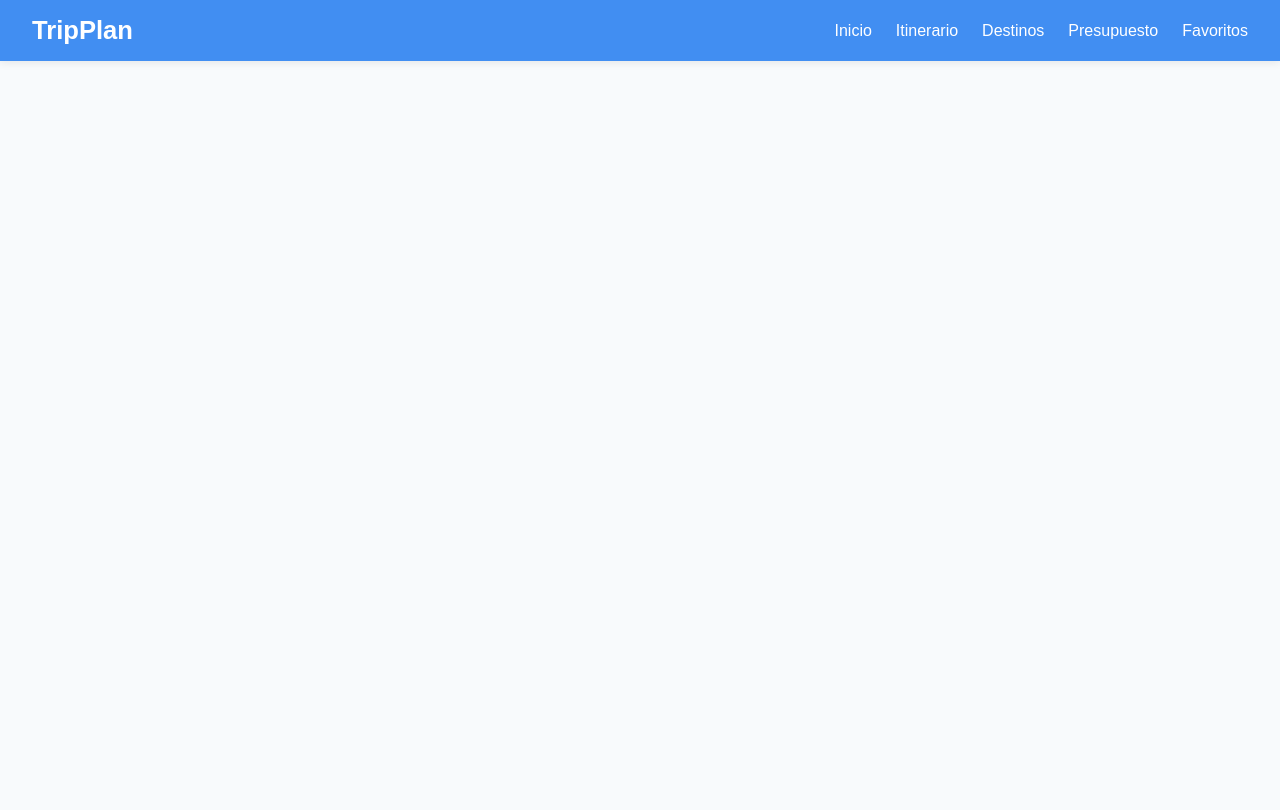
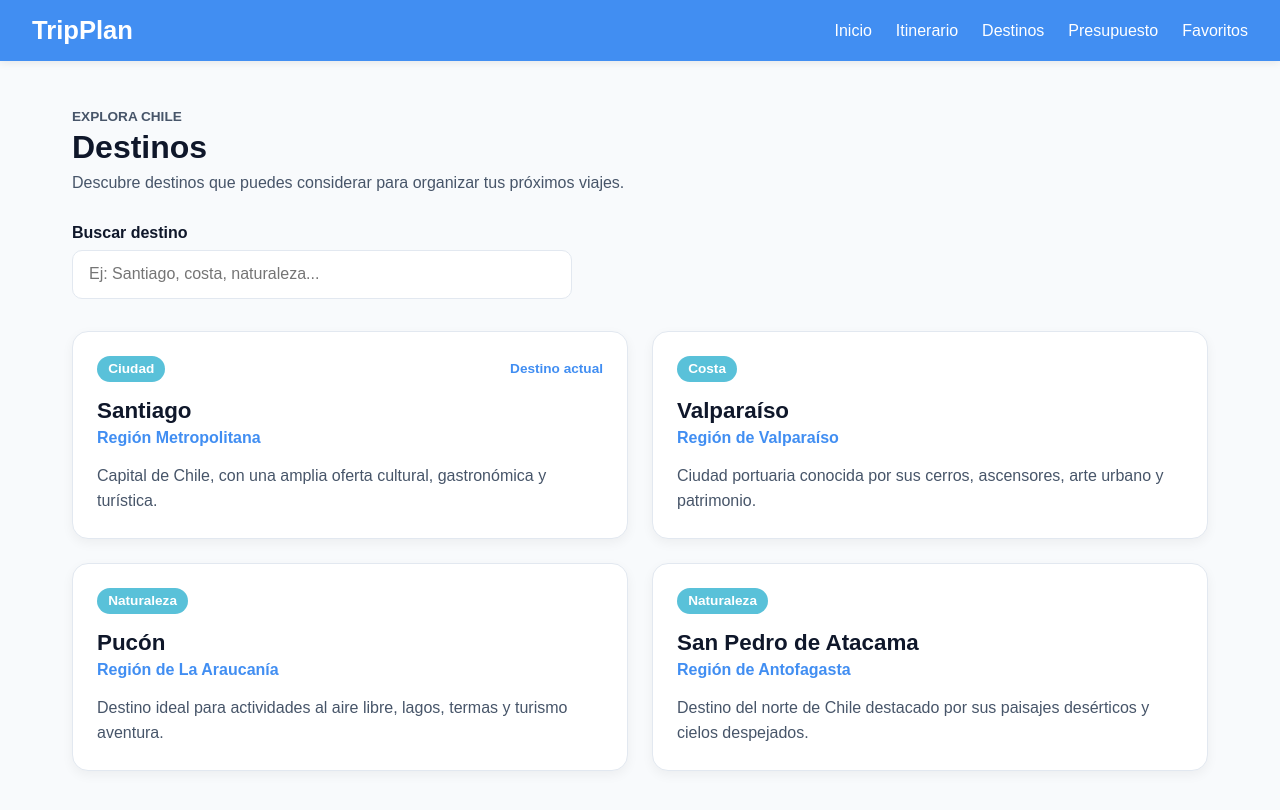
Before and after one commit to marycodder/viajes, a React (Vite) app: page /destinos in a window 1280 px wide. Shown: the top 810 px of the page. Built offline with nearby package versions, Linux system fonts and the light colour scheme.

Commit message:
Se añadió página de destinos y búsqueda

```diff
--- a/src/App.jsx
+++ b/src/App.jsx
@@ -6,6 +6,7 @@ import Navbar from './components/Navbar';
 import Dashboard from './pages/Dashboard';
 import Itinerario from './pages/Itinerario';
 import Favoritos from './pages/Favoritos';
+import Destinos from './pages/Destinos';
 
 import { actividades as actividadesIniciales } from './data/actividades';
 
@@ -71,6 +72,11 @@ function App() {
         />
 
         <Route
+          path="/destinos"
+          element={<Destinos />}
+        />
+
+        <Route
           path="/favoritos"
           element={
             <Favoritos
--- a/src/components/Navbar.jsx
+++ b/src/components/Navbar.jsx
@@ -25,7 +25,7 @@ function Navbar() {
       <div className={`navbar-links ${menuAbierto ? 'active' : ''}`}>
         <Link to="/">Inicio</Link>
         <Link to="/itinerario">Itinerario</Link>
-        <a href="#">Destinos</a>
+        <Link to="/destinos">Destinos</Link>
         <a href="#">Presupuesto</a>
         <Link to="/favoritos">Favoritos</Link>
       </div>
--- /dev/null
+++ b/src/data/destinos.js
@@ -0,0 +1,38 @@
+export const destinos = [
+  {
+    id: 1,
+    nombre: 'Santiago',
+    region: 'Región Metropolitana',
+    tipo: 'Ciudad',
+    descripcion:
+      'Capital de Chile, con una amplia oferta cultural, gastronómica y turística.',
+    destacado: true,
+  },
+  {
+    id: 2,
+    nombre: 'Valparaíso',
+    region: 'Región de Valparaíso',
+    tipo: 'Costa',
+    descripcion:
+      'Ciudad portuaria conocida por sus cerros, ascensores, arte urbano y patrimonio.',
+    destacado: false,
+  },
+  {
+    id: 3,
+    nombre: 'Pucón',
+    region: 'Región de La Araucanía',
+    tipo: 'Naturaleza',
+    descripcion:
+      'Destino ideal para actividades al aire libre, lagos, termas y turismo aventura.',
+    destacado: false,
+  },
+  {
+    id: 4,
+    nombre: 'San Pedro de Atacama',
+    region: 'Región de Antofagasta',
+    tipo: 'Naturaleza',
+    descripcion:
+      'Destino del norte de Chile destacado por sus paisajes desérticos y cielos despejados.',
+    destacado: false,
+  },
+];
--- /dev/null
+++ b/src/pages/Destinos.jsx
@@ -0,0 +1,81 @@
+import { useState } from 'react';
+import { destinos } from '../data/destinos';
+
+function Destinos() {
+  const [busqueda, setBusqueda] = useState('');
+
+  const destinosFiltrados = destinos.filter((destino) => {
+    const texto = busqueda.toLowerCase();
+
+    return (
+      destino.nombre.toLowerCase().includes(texto) ||
+      destino.region.toLowerCase().includes(texto) ||
+      destino.tipo.toLowerCase().includes(texto)
+    );
+  });
+
+  return (
+    <main className="destinations-page">
+      <section className="destinations-header">
+        <p className="section-label">Explora Chile</p>
+
+        <h2>Destinos</h2>
+
+        <p>
+          Descubre destinos que puedes considerar para organizar tus próximos
+          viajes.
+        </p>
+      </section>
+
+      <section className="destinations-search">
+        <label htmlFor="buscar-destino">Buscar destino</label>
+
+        <input
+          id="buscar-destino"
+          type="text"
+          placeholder="Ej: Santiago, costa, naturaleza..."
+          value={busqueda}
+          onChange={(evento) => setBusqueda(evento.target.value)}
+        />
+      </section>
+
+      {destinosFiltrados.length === 0 ? (
+        <div className="destinations-empty">
+          <h3>No encontramos destinos</h3>
+
+          <p>
+            Intenta buscar utilizando otro nombre, región o tipo de destino.
+          </p>
+        </div>
+      ) : (
+        <section className="destinations-grid">
+          {destinosFiltrados.map((destino) => (
+            <article className="destination-card" key={destino.id}>
+              <div className="destination-card-header">
+                <span className="destination-type">{destino.tipo}</span>
+
+                {destino.destacado && (
+                  <span className="current-destination">
+                    Destino actual
+                  </span>
+                )}
+              </div>
+
+              <h3>{destino.nombre}</h3>
+
+              <p className="destination-region">
+                {destino.region}
+              </p>
+
+              <p className="destination-description">
+                {destino.descripcion}
+              </p>
+            </article>
+          ))}
+        </section>
+      )}
+    </main>
+  );
+}
+
+export default Destinos;
--- a/src/styles/styles.css
+++ b/src/styles/styles.css
@@ -691,6 +691,133 @@ a {
   background-color: #fee2e2;
   color: #991b1b;
 }
+
+/* Destinos */
+
+.destinations-page {
+  width: 100%;
+  max-width: 1200px;
+  margin: 0 auto;
+  padding: 3rem 2rem;
+}
+
+.destinations-header {
+  margin-bottom: 2rem;
+}
+
+.destinations-header h2 {
+  margin-bottom: 0.5rem;
+  font-size: 2rem;
+}
+
+.destinations-header p {
+  color: var(--color-text-secondary);
+}
+
+.destinations-search {
+  display: flex;
+  flex-direction: column;
+  gap: 0.5rem;
+
+  max-width: 500px;
+  margin-bottom: 2rem;
+}
+
+.destinations-search label {
+  font-weight: 600;
+}
+
+.destinations-search input {
+  width: 100%;
+  padding: 0.9rem 1rem;
+
+  border: 1px solid var(--color-border);
+  border-radius: 10px;
+
+  font: inherit;
+}
+
+.destinations-search input:focus {
+  outline: 2px solid var(--color-secondary);
+  border-color: transparent;
+}
+
+.destinations-grid {
+  display: grid;
+  grid-template-columns: repeat(2, 1fr);
+  gap: 1.5rem;
+}
+
+.destination-card {
+  padding: 1.5rem;
+
+  background-color: var(--color-surface);
+  border: 1px solid var(--color-border);
+  border-radius: 16px;
+
+  box-shadow: 0 4px 12px rgba(0, 0, 0, 0.05);
+}
+
+.destination-card-header {
+  display: flex;
+  justify-content: space-between;
+  align-items: center;
+  gap: 1rem;
+
+  margin-bottom: 1rem;
+}
+
+.destination-type {
+  padding: 0.35rem 0.7rem;
+
+  background-color: var(--color-accent);
+  border-radius: 999px;
+
+  color: white;
+  font-size: 0.85rem;
+  font-weight: 600;
+}
+
+.current-destination {
+  color: var(--color-primary);
+  font-size: 0.85rem;
+  font-weight: 700;
+}
+
+.destination-card h3 {
+  margin-bottom: 0.3rem;
+  font-size: 1.4rem;
+}
+
+.destination-region {
+  margin-bottom: 1rem;
+
+  color: var(--color-primary);
+  font-weight: 600;
+}
+
+.destination-description {
+  color: var(--color-text-secondary);
+  line-height: 1.6;
+}
+
+.destinations-empty {
+  padding: 3rem 2rem;
+
+  background-color: var(--color-surface);
+  border: 1px solid var(--color-border);
+  border-radius: 16px;
+
+  text-align: center;
+}
+
+.destinations-empty h3 {
+  margin-bottom: 0.5rem;
+}
+
+.destinations-empty p {
+  color: var(--color-text-secondary);
+}
 /* RESPONSIVE */
 
 @media (max-width: 768px) {
@@ -822,5 +949,15 @@ a {
 .weather-grid {
   grid-template-columns: 1fr;
 }
+.destinations-page {
+  padding: 2rem 1rem;
+}
 
+.destinations-grid {
+  grid-template-columns: 1fr;
 }
+
+.destination-card-header {
+  align-items: flex-start;
+}
+}
```
